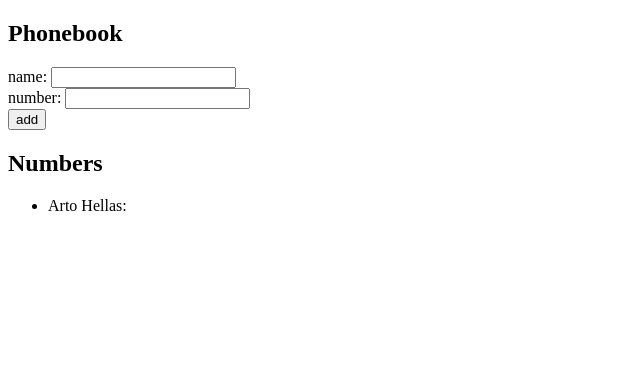
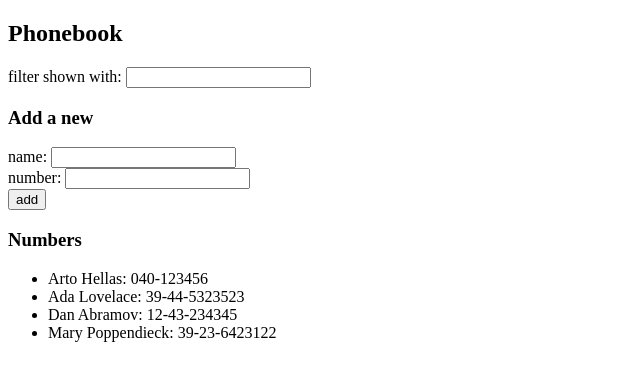
Before and after one commit to CNwante/fullstack-open-journey, a React (Vite) app in the folder part-2/phonebook/: page / in a window 1280 px wide. Shown: the top 380 px of the page, without its empty margins (0-640 px from the left). Built offline with nearby package versions, Linux system fonts and the light colour scheme.

Commit message:
feat(step-4): add search filter functionality
Learning:
- How to use the JavaScript `filter` and `include` methods.

```diff
--- a/part-2/phonebook/src/App.jsx
+++ b/part-2/phonebook/src/App.jsx
@@ -2,10 +2,14 @@ import { useState } from 'react'
 
 const App = () => {
   const [persons, setPersons] = useState([
-    { name: 'Arto Hellas' }
+    { name: 'Arto Hellas', number: '040-123456', id: 1 },
+    { name: 'Ada Lovelace', number: '39-44-5323523', id: 2 },
+    { name: 'Dan Abramov', number: '12-43-234345', id: 3 },
+    { name: 'Mary Poppendieck', number: '39-23-6423122', id: 4 }
   ])
   const [newName, setNewName] = useState('')
   const [newNumber, setNewNumber] = useState('')
+  const [nameFilter, setNameFilter] = useState('')
 
   const addPerson = (event) => {
     event.preventDefault()
@@ -16,7 +20,8 @@ const App = () => {
 
     const personObject = {
       name: newName,
-      number: newNumber
+      number: newNumber,
+      id: persons.length + 1
     }
 
     setPersons(persons.concat(personObject))
@@ -28,6 +33,8 @@ const App = () => {
     return persons.some (person => person.name.toLowerCase() === name.toLowerCase())
   }
 
+  const filteredPersons = persons.filter(person => person.name.toLowerCase().includes(nameFilter.toLowerCase()))
+
   const handleNameChange = (event) => {
     setNewName(event.target.value)
   }
@@ -36,9 +43,18 @@ const App = () => {
     setNewNumber(event.target.value)
   }
 
+  const handleNameFilterChange = (event) => {
+    setNameFilter(event.target.value)
+  }
+
   return (
     <div>
       <h2>Phonebook</h2>
+      <div>
+        filter shown with: <input value={nameFilter} onChange={handleNameFilterChange} />
+      </div>
+
+      <h3>Add a new</h3>
       <form onSubmit={addPerson}>
         <div>
           name: <input value={newName} onChange={handleNameChange} />
@@ -50,9 +66,17 @@ const App = () => {
           <button type="submit">add</button>
         </div>
       </form>
-      <h2>Numbers</h2>
+
+      <h3>Numbers</h3>
       <ul>
-        {persons.map(person => <li key={person.name}>{person.name}: {person.number}</li>)}
+        {
+          nameFilter.length > 0 ?
+          (
+            filteredPersons.map(person => <li key={person.id}>{person.name}: {person.number}</li>)
+          ):(
+            persons.map(person => <li key={person.id}>{person.name}: {person.number}</li>)
+          )
+        }
       </ul>
     </div>
   )
```
